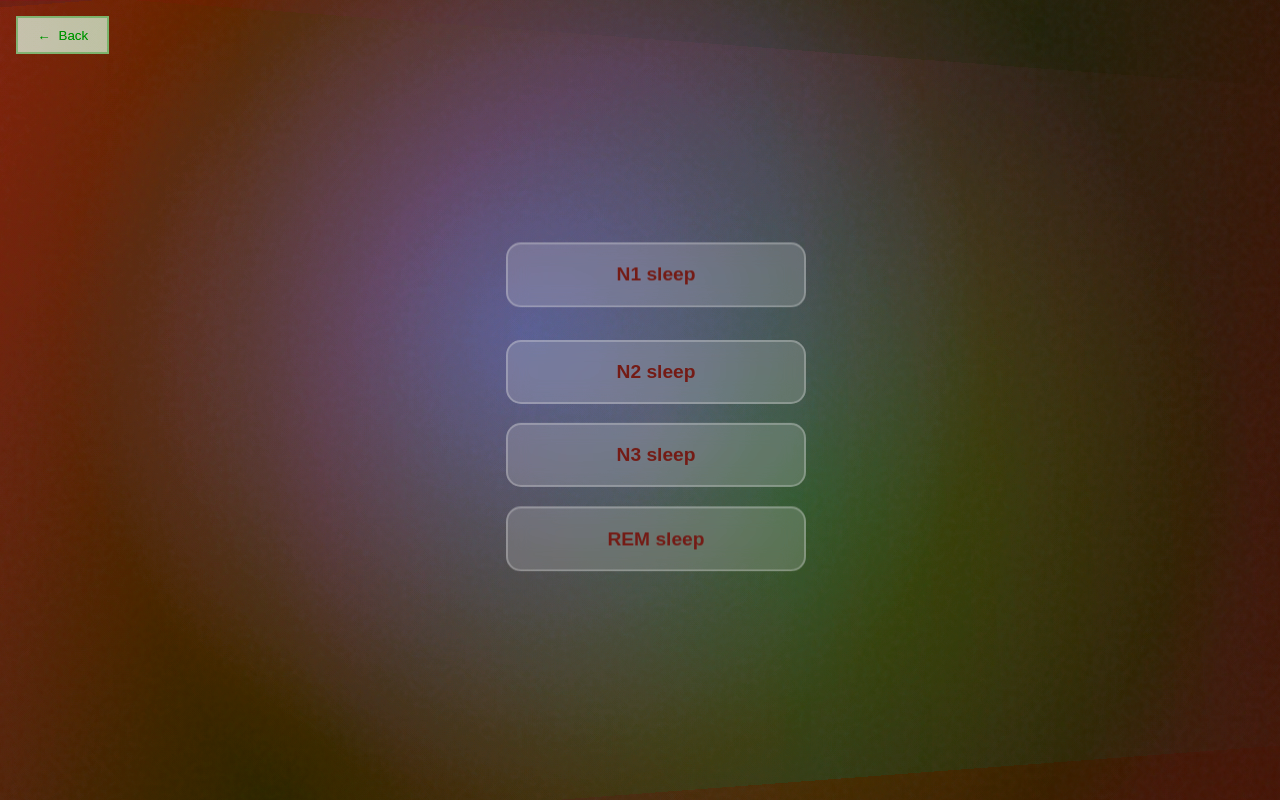
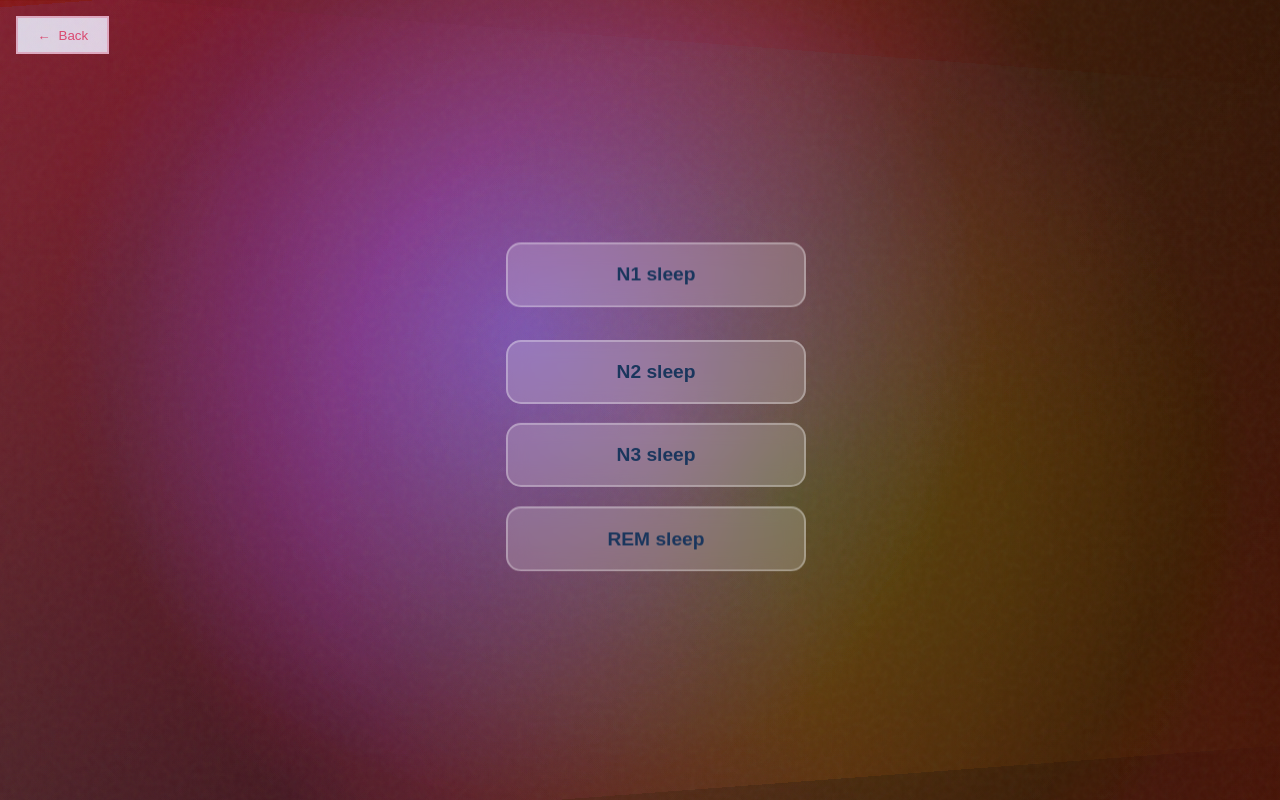
Before and after one commit to 9OwO6/Dream, a Next.js app: page /dreams in a window 1280 px wide. Built offline with nearby package versions, Linux system fonts and the light colour scheme.

Commit message:
修复视频颜色被背景滤镜影响的问题：将滤镜效果隔离到背景层

```diff
--- a/app/dreams/page.tsx
+++ b/app/dreams/page.tsx
@@ -24,16 +24,26 @@ export default function DreamsPage() {
         flexDirection: 'column',
         alignItems: 'center',
         justifyContent: 'center',
-        background: 'linear-gradient(135deg, #1a1a2e 0%, #16213e 50%, #0f3460 100%)',
         margin: 0,
         padding: '1rem',
         position: 'fixed',
         top: 0,
         left: 0,
-        animation: 'dreamWave 15s ease-in-out infinite',
         overflow: 'hidden'
       }}
     >
+      <div
+        style={{
+          position: 'absolute',
+          top: 0,
+          left: 0,
+          width: '100%',
+          height: '100%',
+          background: 'linear-gradient(135deg, #1a1a2e 0%, #16213e 50%, #0f3460 100%)',
+          animation: 'dreamWave 15s ease-in-out infinite',
+          zIndex: 0
+        }}
+      />
       <style jsx>{`
         @keyframes dreamWave {
           0% {
@@ -129,7 +139,7 @@ export default function DreamsPage() {
           width: 200%;
           height: 100%;
           pointer-events: none;
-          z-index: 1;
+          z-index: 2;
         }
 
         .wave {
@@ -183,6 +193,7 @@ export default function DreamsPage() {
           opacity: 0.05;
           pointer-events: none;
           animation: float 20s ease-in-out infinite;
+          z-index: 3;
         }
 
         .back-button {
@@ -199,7 +210,7 @@ export default function DreamsPage() {
           borderRadius: 10px;
           cursor: pointer;
           transition: all 0.3s ease;
-          zIndex: 10;
+          zIndex: 5;
           display: flex;
           alignItems: center;
           gap: 0.5rem;
@@ -249,7 +260,7 @@ export default function DreamsPage() {
         flexDirection: 'column',
         gap: '1.5rem',
         position: 'relative',
-        zIndex: 2,
+        zIndex: 4,
         width: '100%',
         maxWidth: '300px',
         padding: '0 1rem'
```
